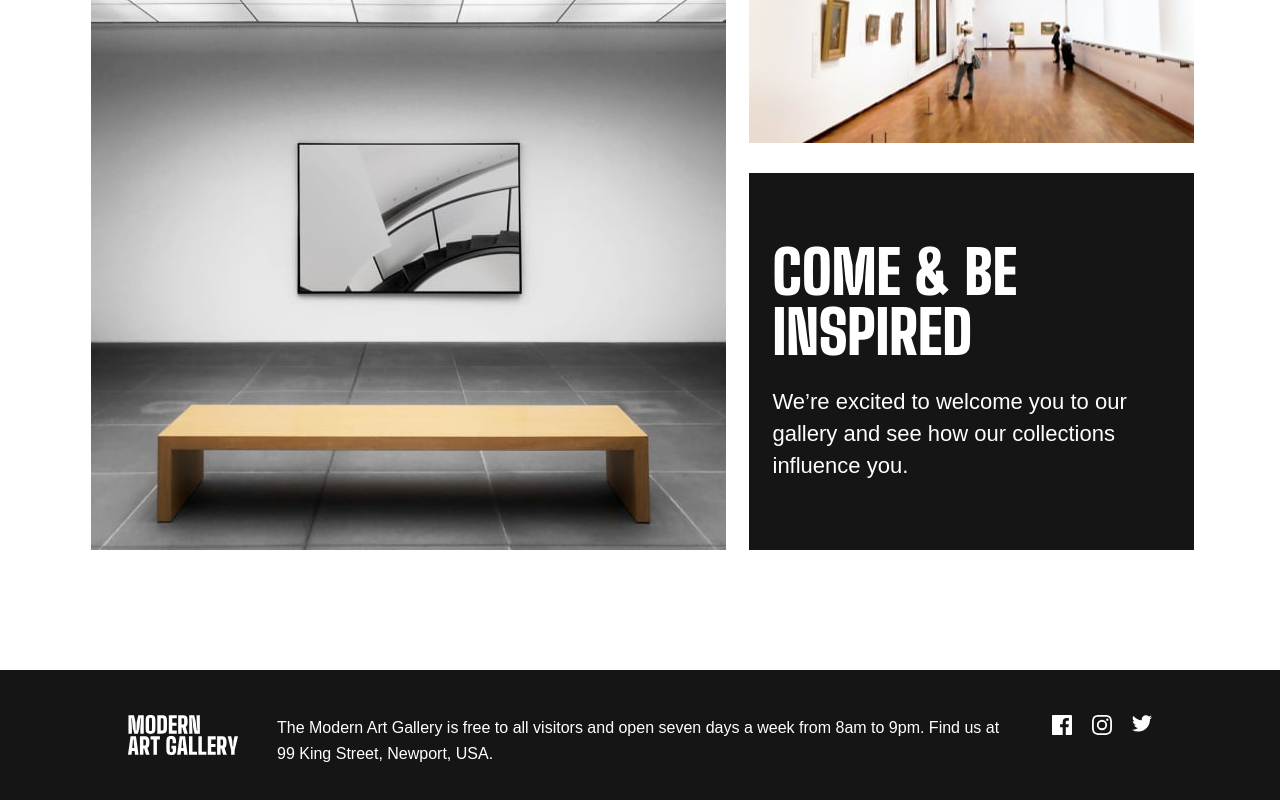
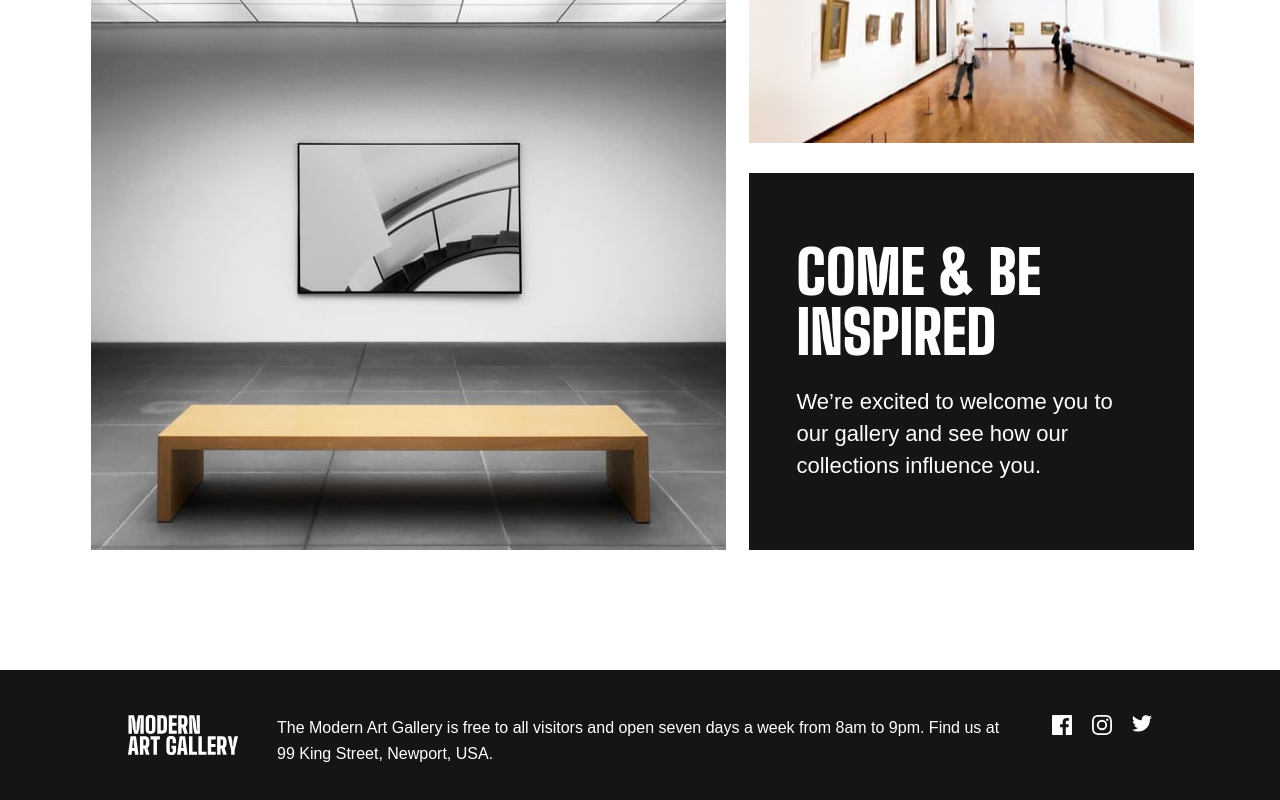
Before and after one commit to hubertasGeciauskas/art-gallery-website, a Next.js app: page / in a window 1280 px wide. Shown: the part 1579-2379 px from the top of the page. Built offline with nearby package versions, Linux system fonts and the light colour scheme.

Commit message:
paddings fix

```diff
--- a/src/app/sass/components/_grid2.scss
+++ b/src/app/sass/components/_grid2.scss
@@ -88,6 +88,7 @@
     gap: 29px;
 
     .black-content {
+      padding: 65px 47px 64px 48px;
       h3 {
         font-size: 60px;
         line-height: 60px;
```
